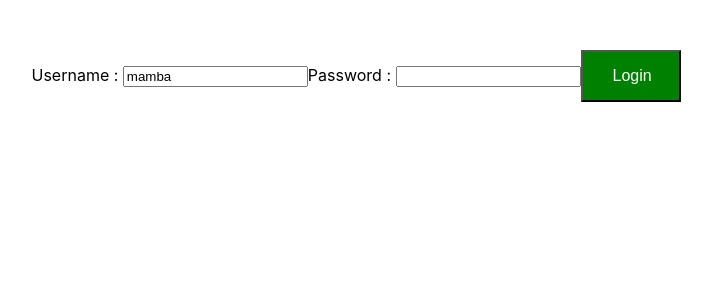
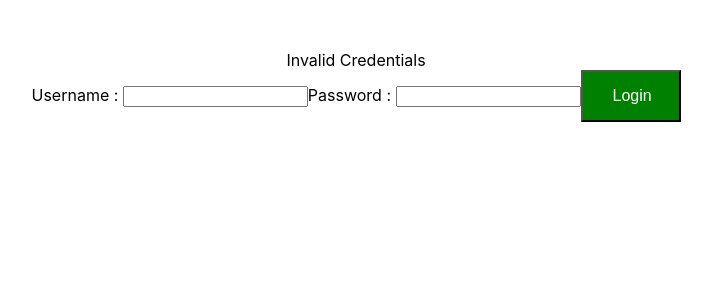
Before and after one commit to awpathum/TodoApp_React, a React (Create React App) app in the folder todo-app/: page / in a window 1280 px wide. Both pictures are taken after a click on the button "Login". Shown: the top 300 px of the page, without its empty margins (284-996 px from the left). Built offline with nearby package versions, Linux system fonts and the light colour scheme.

Commit message:
login creadentials done

```diff
--- a/todo-app/src/components/todo/TodoApp.jsx
+++ b/todo-app/src/components/todo/TodoApp.jsx
@@ -14,36 +14,69 @@ class LoginComponent extends Component {
         super(props)
 
         this.state = {
-            username: 'mamba',
-            password: ''
+            username: '',
+            password: '',
+            hasLoginFailed: false,
+            showSucesssMessage: false
         }
-        this.handleUsernameChange = this.handleUsernameChange.bind(this)
-        this.handlePasswordChange = this.handlePasswordChange.bind(this)
+        this.handleChange = this.handleChange.bind(this)
+        this.loginClicked = this.loginClicked.bind(this)
     }
 
-    handleUsernameChange(event){
+    handleChange(event) {
         console.log(event.target.value);
         this.setState({
-            username : event.target.value
+            [event.target.name]: event.target.value
         })
     }
+    loginClicked(event) {
+        if (this.state.username === "mamba" && this.state.password === "mamba123") {
+            console.log('Sucessful')
+            this.setState({
+                showSucesssMessage: true,
+                hasLoginFailed: false
+            })
+        }
 
-    handlePasswordChange(event){
-        console.log(event.target.value)
-        this.setState({
-            password : event.target.value
-        })
+        else {
+            console.log('Failed')
+            this.setState({
+                showSucesssMessage: false,
+                hasLoginFailed: true
+            })
+        }
+
+
     }
 
     render() {
         return (
             <div>
-                Username : <input type="text" name="username" value={this.state.username} onChange={this.handleUsernameChange} />
-                Password : <input type="password" name={this.state.password} onChange={this.handleUsernameChange}/>
-                <button>Login</button>
+                <ShowInvalidCredentials hasLoginFailed={this.state.hasLoginFailed}></ShowInvalidCredentials>
+                <ShowLoginSucesssMessage hasLoginFailed={this.state.showSucesssMessage}></ShowLoginSucesssMessage>
+                Username : <input type="text" name="username" value={this.state.username} onChange={this.handleChange} />
+                Password : <input type="password" name="password" value={this.state.password} onChange={this.handleChange} />
+                <button onClick={this.loginClicked}>Login</button>
             </div>
         )
     }
 
 }
+
+
+function ShowInvalidCredentials(props) {
+    if (props.hasLoginFailed) {
+        return <div>Invalid Credentials</div>
+    }
+    return null
+}
+
+function ShowLoginSucesssMessage(props) {
+    if (props.hasLoginFailed) {
+        return <div>Login Sucessful</div>
+    }
+    return null
+}
+
+
 export default TodoApp
```
